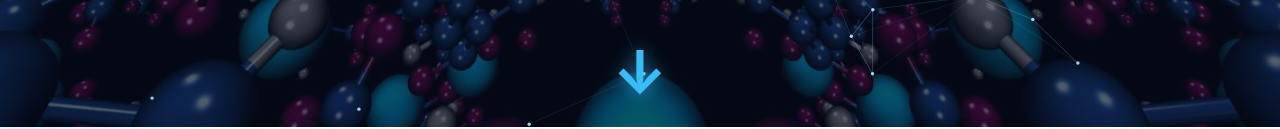
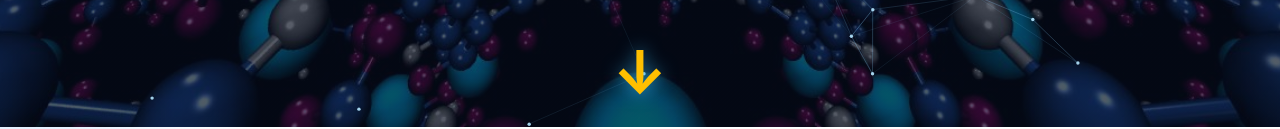
Before and after one commit to aalmahmud-research/aalmahmud-research.github.io, a plain HTML site: page index.html in a window 1280 px wide. Shown: the part 844-973 px from the top of the page. Drawn offline with Linux system fonts and the light colour scheme; a web font is replaced by a local one.

Commit message:
Change text color to #FFBF00 in index.html

```diff
--- a/index.html
+++ b/index.html
@@ -343,7 +343,7 @@
     font-size: 60px;
     line-height: 1;
     font-weight: 700;
-    color: #38bdf8;
+    color: #FFBF00;
     text-shadow: 0 0 18px rgba(56,189,248,.7);
     animation: danceArrow 1.6s ease-in-out infinite;
 }
```
